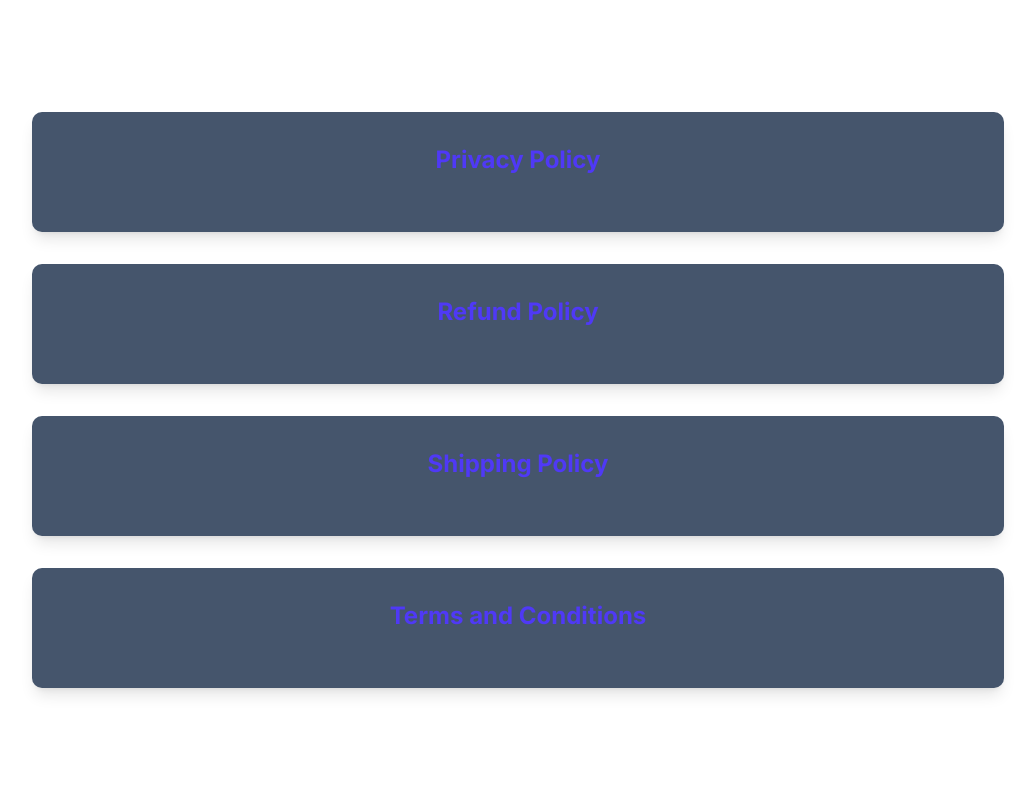
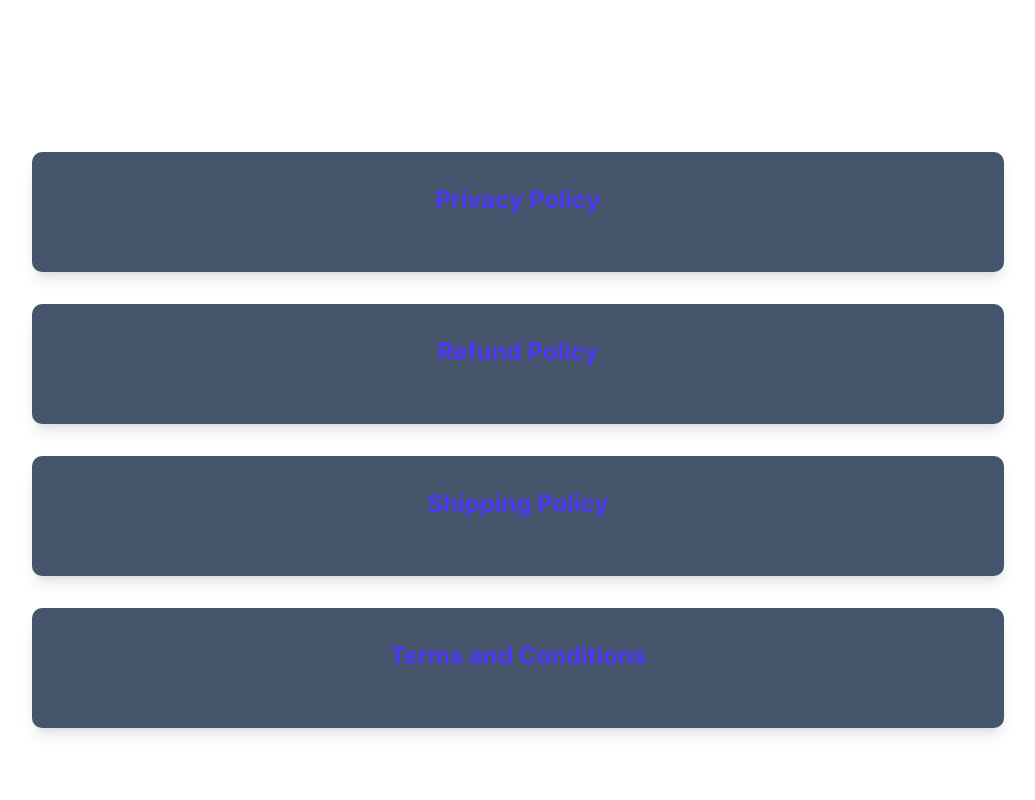
Before and after one commit to sutirtha0505/modern-computer-renewed, a Next.js app: page /privacy-policies in a window 1280 px wide. Shown: the top 800 px of the page, without its empty margins (122-1157 px from the left). Built offline with nearby package versions, Linux system fonts and the light colour scheme; no server answers; the database is empty.

Commit message:
Add top padding to privacy policies page

```diff
--- a/app/privacy-policies/page.tsx
+++ b/app/privacy-policies/page.tsx
@@ -38,7 +38,7 @@
   };
 
   return (
-    <div className='w-full h-full min-h-screen flex flex-col justify-center items-center gap-8 p-8'>
+    <div className='w-full h-full min-h-screen flex flex-col justify-center items-center gap-8 p-8 pt-28'>
       <div className='w-[80%] rounded-lg shadow-lg p-8 bg-slate-600 dark:bg-slate-800 flex flex-col'>
         <h2 className='text-2xl font-bold mb-6 text-indigo-600 text-center'>Privacy Policy</h2>
         <div
```
